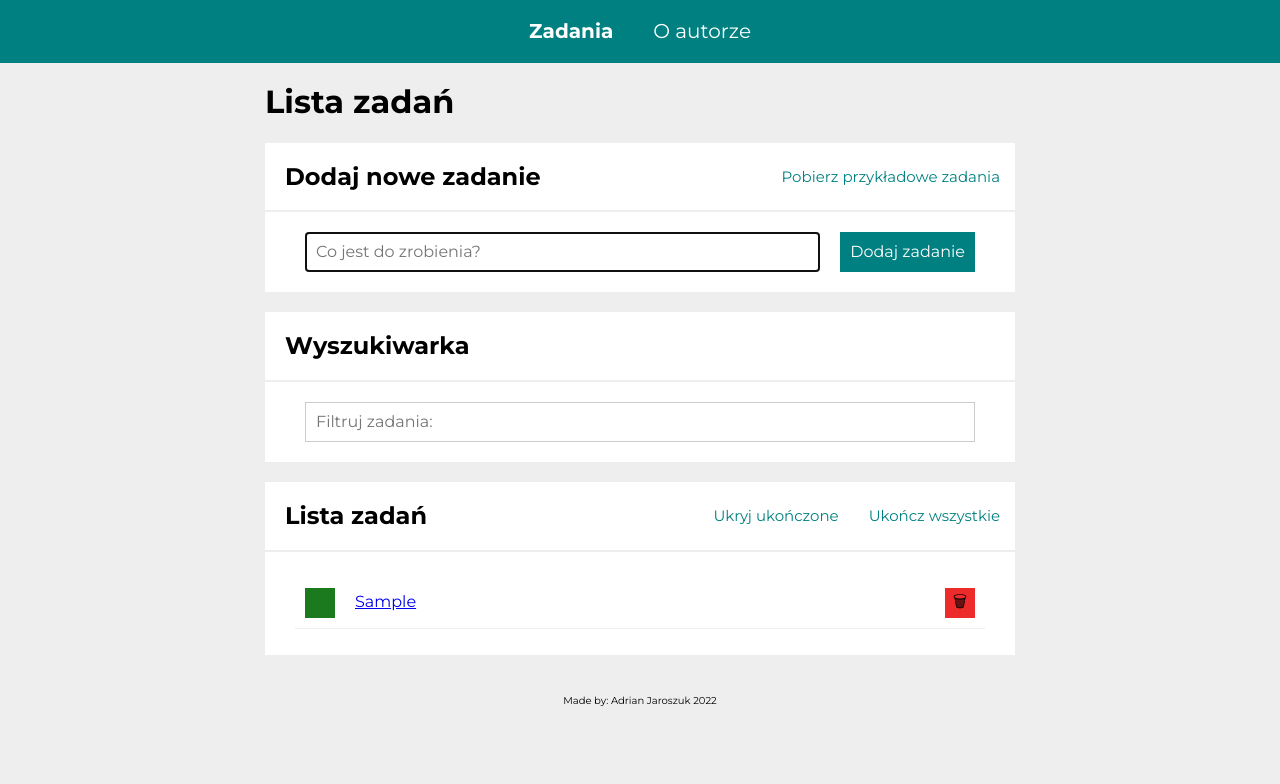
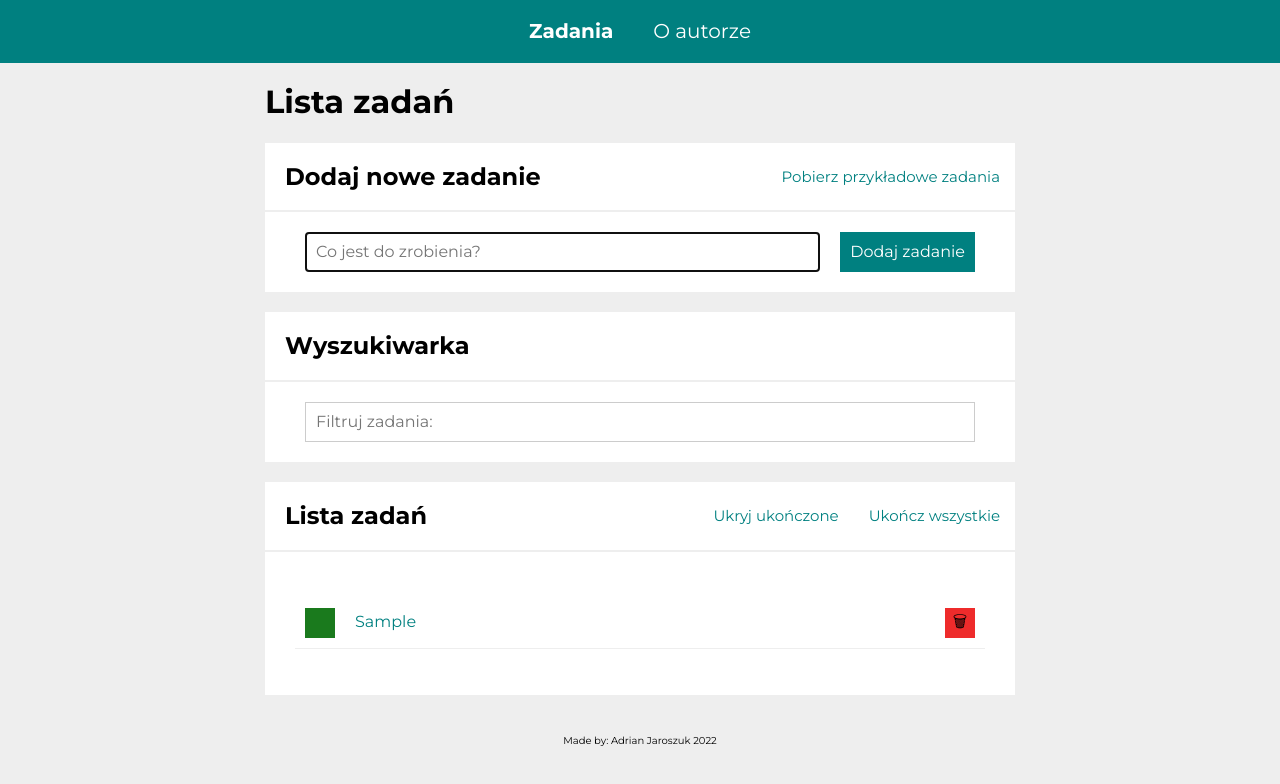
Before and after one commit to AdrianJar/Todo-list-react, a React (Create React App) app: page /#/zadania in a window 1280 px wide. Both pictures are taken after typing "Sample" into the empty fields and a click on the button "Dodaj zadanie". Shown: the top 784 px of the page. Built offline with nearby package versions, Linux system fonts and the light colour scheme.

Commit message:
small changes in styled

```diff
--- a/src/common/Section/styled.js
+++ b/src/common/Section/styled.js
@@ -26,5 +26,5 @@
 `;
 
 export const Div = styled.div`
-    padding: 0 20px;
+    padding: 20px;
 `;
--- a/src/features/tasks/TasksPage/Form/styled.js
+++ b/src/features/tasks/TasksPage/Form/styled.js
@@ -4,7 +4,7 @@
     display: grid;
     grid-template-columns: 1fr auto;
     grid-gap: 20px;
-    padding: 20px;
+    padding: 0 20px;
 
     @media (max-width: ${({ theme }) => theme.breakpoint.mobileMax}px) {
         grid-template-columns: 1fr;
--- a/src/features/tasks/TasksPage/Search/styled.js
+++ b/src/features/tasks/TasksPage/Search/styled.js
@@ -1,7 +1,7 @@
 import styled from "styled-components";
 
 export const InputDiv = styled.div`
-    padding: 20px;
+    padding: 0 20px;
     display: grid;
     grid-template-columns: 1fr;
 `;
--- a/src/features/tasks/TasksPage/TasksList/index.js
+++ b/src/features/tasks/TasksPage/TasksList/index.js
@@ -1,7 +1,7 @@
-import { List, Items, ItemContent, Button } from "./styled"
+import { List, Items, ItemContent, Button, StyledLink } from "./styled"
 import { useSelector, useDispatch } from "react-redux";
 import { toggleTaskDone, removeTask, selectTasksState, selectTasksByQuery } from "../../tasksSlice";
-import { Link, useLocation } from "react-router-dom";
+import { useLocation } from "react-router-dom";
 import searchQueryParamName from "../searchQueryParamName";
 
 const TaskList = () => {
@@ -23,7 +23,7 @@
                         {task.done ? "✔️" : ""}
                     </Button>
                     <ItemContent done={task.done} >
-                        <Link to={`/zadania/${task.id}`}>{task.content}</Link>
+                        <StyledLink to={`/zadania/${task.id}`}>{task.content}</StyledLink>
                     </ItemContent>
                     <Button
                         remove
--- a/src/features/tasks/TasksPage/TasksList/styled.js
+++ b/src/features/tasks/TasksPage/TasksList/styled.js
@@ -1,3 +1,4 @@
+import { Link } from "react-router-dom";
 import styled, { css } from "styled-components";
 
 export const List = styled.ul`
@@ -50,3 +51,11 @@
     }
   `}
 `;
+export const StyledLink = styled(Link)`
+    color: ${({theme}) => theme.color.teal};
+    text-decoration: none;
+
+    &:hover{
+      filter: brightness(120%);
+    }
+`;
```
